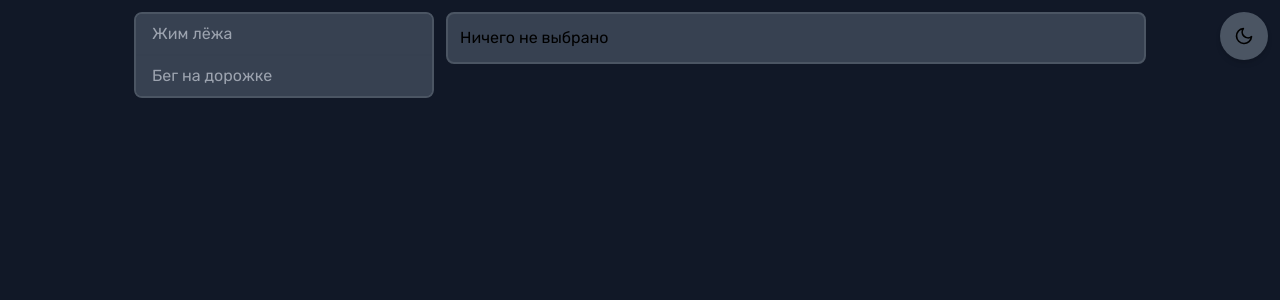
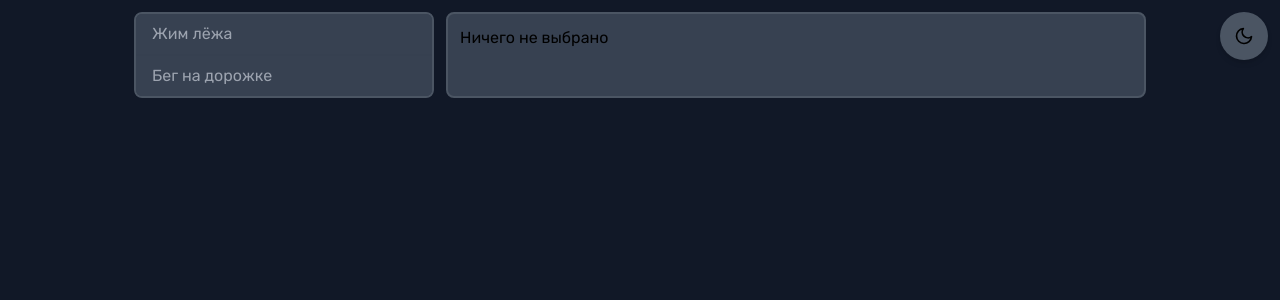
Before and after one commit to Nefritor/react-sandbox, a React (Create React App) app: page /constructor in a window 1280 px wide. Shown: the top 300 px of the page. Built offline with nearby package versions, Linux system fonts and the light colour scheme.

Commit message:
v0.6 - added exercise constructor

```diff
--- a/src/Constructor/_exercise/Edit/Edit.tsx
+++ b/src/Constructor/_exercise/Edit/Edit.tsx
@@ -1,4 +1,4 @@
-import React, {ReactElement, useEffect, useState} from 'react';
+import React, {createRef, ReactElement, useEffect, useRef, useState} from 'react';
 import {IExercise, IExerciseData, TExerciseDataType} from 'Constructor/interface';
 import Block from 'Layout/Block';
 import {Text} from 'Components/input';
@@ -46,6 +46,9 @@ const data = [{
 export default function Edit(props: IProps): ReactElement {
     const [selectedExercise, setSelectedExercise] = useState<IExercise>();
 
+    const addButtonRef = createRef<HTMLDivElement>();
+    const needScroll = useRef<boolean>(false);
+
     const onExerciseDataChange = (id: string, meta: IExerciseData['meta']) => {
         if (data) {
             setSelectedExercise((exercise) => {
@@ -82,7 +85,8 @@ export default function Edit(props: IProps): ReactElement {
                     ]
                 }
             }
-        })
+        });
+        needScroll.current = true;
     }
 
     const removeExerciseData = (id: string) => {
@@ -93,7 +97,7 @@ export default function Edit(props: IProps): ReactElement {
                     exerciseData: exercise.exerciseData.filter((data) => data.id !== id)
                 }
             }
-        })
+        });
     }
 
     useEffect(() => {
@@ -103,15 +107,22 @@ export default function Edit(props: IProps): ReactElement {
         }
     }, [props.selectedId]);
 
+    useEffect(() => {
+        if (needScroll.current) {
+            needScroll.current = false;
+            addButtonRef.current?.scrollIntoView({behavior: 'smooth'});
+        }
+    }, [selectedExercise]);
+
     return (
-        <Block>
+        <Block className='flex flex-col h-full'>
             {
                 !selectedExercise ?
                     !props.selectedId ?
                         <div>Ничего не выбрано</div> :
                         <div>Данных нет</div> :
-                    <div className='flex flex-col gap-3'>
-                        <div className='text-xl'>
+                    <div className='flex flex-col gap-3 min-h-[1px]'>
+                        <div className='shrink-0 text-xl'>
                             <Text value={selectedExercise.title}
                                   background={'contrast'}
                                   placeholder='Название упражнения'
@@ -124,6 +135,7 @@ export default function Edit(props: IProps): ReactElement {
                                       }
                                   })}/>
                         </div>
+                        <div className='grow flex flex-col gap-3 scrollbar-thin'>
                             {
                                 selectedExercise.exerciseData.map((data) => (
                                     <Block className='relative'
@@ -150,11 +162,13 @@ export default function Edit(props: IProps): ReactElement {
                                 ))
                             }
                             <Block
+                                ref={addButtonRef}
                                 className='flex justify-center hover:brightness-90 dark:hover:brightness-125 cursor-pointer'
                                 onClick={() => addExerciseData('custom')}>
                                 <RiAddFill size={20} className='text-gray-600 dark:text-gray-400'/>
                             </Block>
                         </div>
+                    </div>
             }
         </Block>
     )
--- a/src/Constructor/_exercise/Main/Main.tsx
+++ b/src/Constructor/_exercise/Main/Main.tsx
@@ -12,12 +12,12 @@ export default function Main(): ReactElement {
                 <Suspense>
                     <ThemeSwitch className='absolute right-3 top-3 shadow-md'/>
                 </Suspense>
-                <div className='flex flex-col sm:flex-row gap-3 justify-center'>
-                    <div className='w-full shrink-[2] sm:max-w-[300px] max-h-[200px] sm:max-h-full scrollbar-thin rounded-md'>
+                <div className='flex flex-col sm:flex-row gap-3 justify-center overflow-hidden'>
+                    <div className='grow shrink-0 min-h-[80px] max-h-[150px] sm:max-h-full sm:max-w-[300px] scrollbar-thin rounded-md'>
                         <ExerciseList selectedId={selectedId}
                                       onExerciseSelected={setSelectedId}/>
                     </div>
-                    <div className='w-full shrink max-w-[700px]'>
+                    <div className='grow min-h-[1px] max-w-[700px]'>
                         <ExerciseEdit selectedId={selectedId}/>
                     </div>
                 </div>
--- a/src/Layout/Block.tsx
+++ b/src/Layout/Block.tsx
@@ -1,4 +1,4 @@
-import React, {CSSProperties, ReactNode} from 'react';
+import {CSSProperties, forwardRef, LegacyRef, MouseEventHandler, ReactNode} from 'react';
 
 import clsx from 'clsx';
 
@@ -9,11 +9,11 @@ interface IProps {
     hasBackground?: boolean;
     hasBorder?: boolean;
     style?: CSSProperties;
-    onClick?: React.MouseEventHandler<HTMLDivElement>;
+    onClick?: MouseEventHandler<HTMLDivElement>;
     children: ReactNode;
 }
 
-export default function Block(
+const Block = forwardRef((
     {
         className,
         children,
@@ -23,9 +23,11 @@ export default function Block(
         hasBorder = true,
         onClick,
         style
-    }: IProps): JSX.Element {
+    }: IProps,
+    ref: LegacyRef<HTMLDivElement>): JSX.Element => {
     return (
-        <div className={clsx(
+        <div ref={ref}
+             className={clsx(
                  'rounded-lg',
                  [className],
                  {
@@ -40,4 +42,6 @@ export default function Block(
             {children}
         </div>
     )
-}
+});
+
+export default Block;
--- a/src/Messenger/_components/ThemeSwitch/ThemeSwitch.tsx
+++ b/src/Messenger/_components/ThemeSwitch/ThemeSwitch.tsx
@@ -34,7 +34,7 @@ export default function ThemeSwitch(props: IProps): JSX.Element {
 
     return (
         <div className={clsx(
-            'flex items-center justify-center h-12 w-12 rounded-full cursor-pointer hover:brightness-95 select-none',
+            'flex items-center justify-center h-12 w-12 rounded-full cursor-pointer hover:brightness-95 select-none z-10',
             darkTheme ? 'bg-gray-600' : 'bg-amber-300',
             [props.className]
         )}
```
Lines whose indentation alone changed are shown as unchanged.
